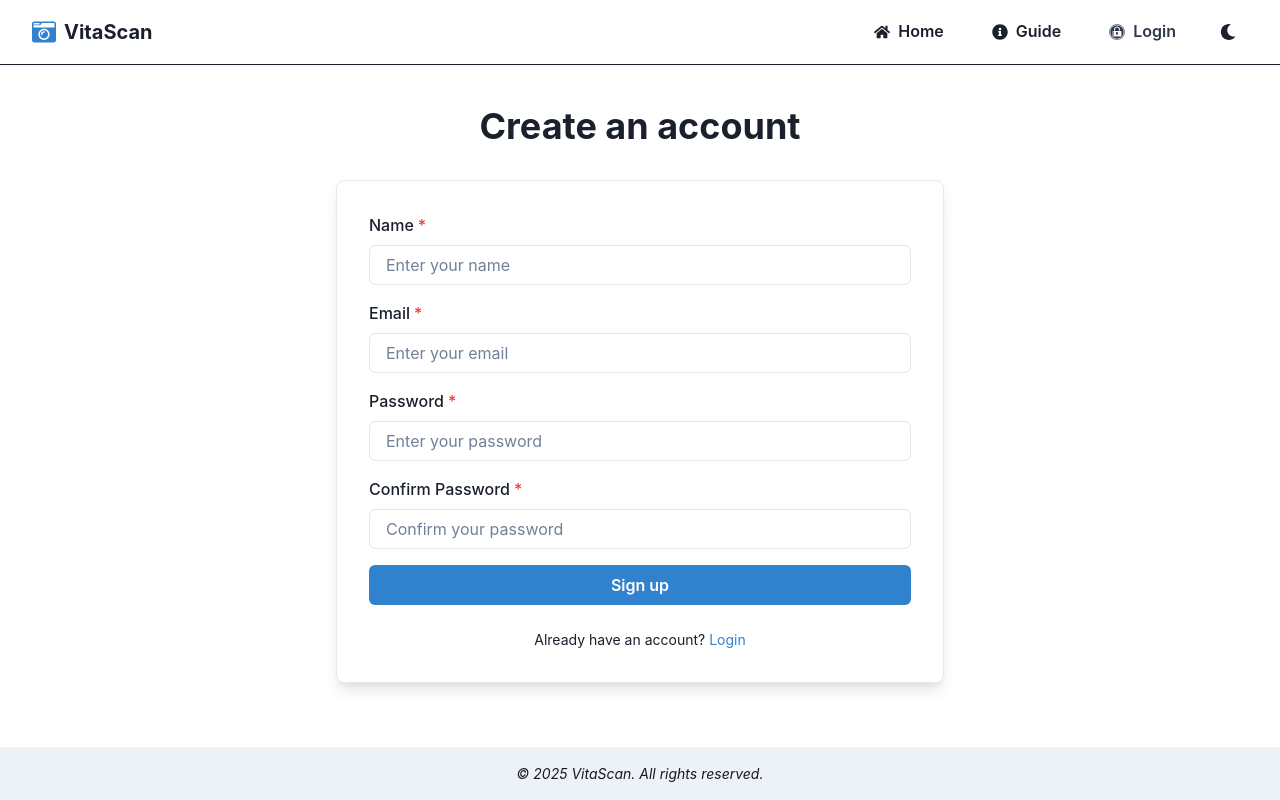
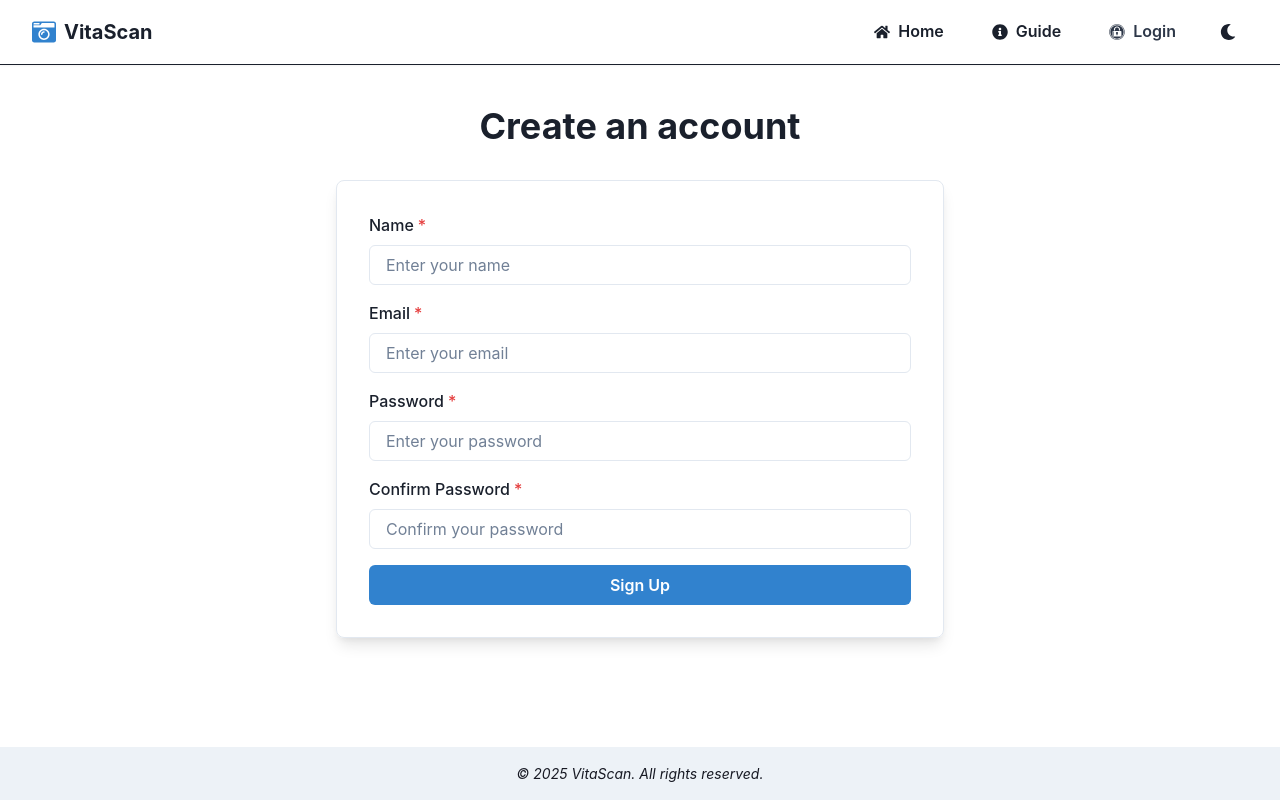
Before and after one commit to KAI-77/macro-app-demo, a React (Vite) app in the folder frontend/: page /register in a window 1280 px wide. Built offline with nearby package versions, Linux system fonts and the light colour scheme.

Commit message:
fixed auth

```diff
--- a/frontend/src/components/auth/SignupForm.jsx
+++ b/frontend/src/components/auth/SignupForm.jsx
@@ -20,8 +20,15 @@ export default function SignupForm () {
             ...formData, [e.target.name]: e.target.value
         })
     }
+
     const handleSubmit = async (e) => {
         e.preventDefault();
+
+        console.log('Submitting form data:', {
+            name: formData.name,
+            email: formData.email,
+            password: formData.password.length, // log length only for security
+        });
 
         if (formData.password !== formData.confirmPassword) {
             toast({
@@ -36,8 +43,15 @@ export default function SignupForm () {
 
         setIsLoading(true);
 
+        // Create a new object with only the required fields
+        const registrationData = {
+            name: formData.name.trim(),
+            email: formData.email.trim().toLowerCase(),
+            password: formData.password
+        };
+
         try {
-          const response = await axios.post('http://localhost:5000/api/auth/register', formData, {
+            const response = await axios.post('http://localhost:5000/api/auth/register', registrationData, {
                 headers: {
                     'Content-Type': 'application/json',
                 },
@@ -57,29 +71,29 @@ export default function SignupForm () {
                 navigate('/login');
             }
         } catch (error) {
+            console.error('Registration error:', error.response || error);
+
             if (error.response) {
-            if (error.response.status === 409) {
+                const errorMessage = error.response.data.message;
                 toast({
                     title: 'Error',
-                description: 'User already exists with that email',
+                    description: errorMessage || 'Registration failed',
+                    status: 'error',
+                    duration: 3000,
+                    isClosable: true,
+                });
+            } else if (error.request) {
+                toast({
+                    title: 'Error',
+                    description: 'No response from server. Please check your connection.',
                     status: 'error',
                     duration: 3000,
                     isClosable: true,
                 });
             } else {
-              // Generic error handling
                 toast({
                     title: 'Error',
-                description: error.response.data.message || 'Something went wrong',
-                status: 'error',
-                duration: 3000,
-                isClosable: true,
-              });
-            }
-          } else {
-            toast({
-              title: 'Error',
-              description: 'Network error, please try again',
+                    description: 'Failed to send request',
                     status: 'error',
                     duration: 3000,
                     isClosable: true,
@@ -90,58 +104,70 @@ export default function SignupForm () {
         }
     };
 
-
-
-    return  (
-        <Container maxW= "container.sm" py={10}>
+    return (
+        <Container maxW="container.sm" py={10}>
             <VStack spacing={8}>
                 <Heading>
                     Create an account
                 </Heading>
                 <Box w="100%" p={8} borderWidth={1} borderRadius={8} boxShadow="lg">
-                    <form onSubmit= {handleSubmit}>
+                    <form onSubmit={handleSubmit}>
                         <VStack spacing={4}>
                             <FormControl isRequired>
                                 <FormLabel>Name</FormLabel>
-                                <Input name="name" value={formData.name} onChange={handleChange} placeholder="Enter your name"/>
-
+                                <Input
+                                    name="name"
+                                    value={formData.name}
+                                    onChange={handleChange}
+                                    placeholder="Enter your name"
+                                />
                             </FormControl>
 
                             <FormControl isRequired>
                                 <FormLabel>Email</FormLabel>
-                        <Input name= "email" type="email" value={formData.email} onChange={handleChange} placeholder="Enter your email"/>
+                                <Input
+                                    name="email"
+                                    type="email"
+                                    value={formData.email}
+                                    onChange={handleChange}
+                                    placeholder="Enter your email"
+                                />
                             </FormControl>
+
                             <FormControl isRequired>
                                 <FormLabel>Password</FormLabel>
-                            <Input name="password" type="password" value={formData.password} onChange={handleChange} placeholder="Enter your password"            />
+                                <Input
+                                    name="password"
+                                    type="password"
+                                    value={formData.password}
+                                    onChange={handleChange}
+                                    placeholder="Enter your password"
+                                />
                             </FormControl>
+
                             <FormControl isRequired>
-                            <FormLabel>
-                                Confirm Password
-                            </FormLabel>
-                            <Input name="confirmPassword" type="password" value={formData.confirmPassword} onChange={handleChange} placeholder="Confirm your password"            />
+                                <FormLabel>Confirm Password</FormLabel>
+                                <Input
+                                    name="confirmPassword"
+                                    type="password"
+                                    value={formData.confirmPassword}
+                                    onChange={handleChange}
+                                    placeholder="Confirm your password"
+                                />
                             </FormControl>
-                        <Button colorScheme="blue" width="100%" type="submit" isLoading={isLoading}>
-                            Sign up
+
+                            <Button
+                                type="submit"
+                                colorScheme="blue"
+                                width="full"
+                                isLoading={isLoading}
+                            >
+                                Sign Up
                             </Button>
-
                         </VStack>
-
-
-
                     </form>
-                        <Text mt={6} fontSize="sm" className="text-gray-600" textAlign="center">
-                            Already have an account?{'  '}
-                            <ChakraLink as={Link} to="/login" color="blue.500" _hover={{ textDecoration: "underline"}}>
-                                    Login
-                            </ChakraLink>
-                        </Text>
                 </Box>
-
             </VStack>
         </Container>
-
-
-    )
-
+    );
 }
```
Lines whose indentation alone changed are shown as unchanged.
